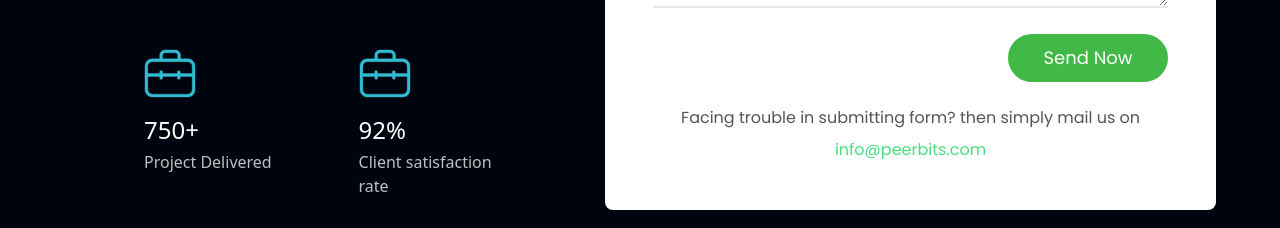
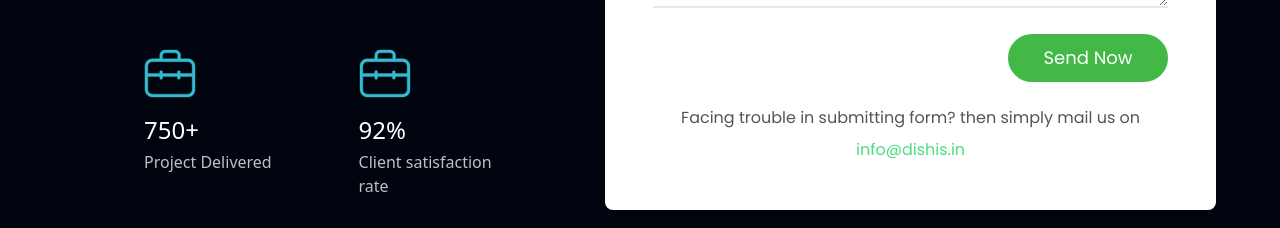
Before and after one commit to DIAHANT12/TechDemo, a React (Create React App) app: page / in a window 1280 px wide. Shown: the part 7980-8208 px from the top of the page. Built offline with nearby package versions, Linux system fonts and the light colour scheme.

Commit message:
Update ContactUs.jsx

```diff
--- a/src/components/ContactUs.jsx
+++ b/src/components/ContactUs.jsx
@@ -98,7 +98,7 @@ const ContactUs = ({ className }) => {
         try {
             // Make the API request
             const response = await fetch(
-                "https://commencement.technology/api/v1/contact_us",
+                "https://yourapi.com/contactus/data",
                 {
                     method: "POST",
                     headers: {
@@ -277,7 +277,7 @@ const ContactUs = ({ className }) => {
                         {sent && <p className="text-red-400 w-full text-center py-1 text-sm">{sent}</p>}
                         <div className=" text-center">
                             <p className="py-2">Facing trouble in submitting form? then simply mail us on</p>
-                            <a className=" text-green-400 hover:border-b-2 hover:border-green-400 " href="mailto:info@peerbits.com">info@peerbits.com</a>
+                            <a className=" text-green-400 hover:border-b-2 hover:border-green-400 " href="mailto:info@dishis.in">info@dishis.in</a>
                         </div>
                     </form>
                 </div>
```
